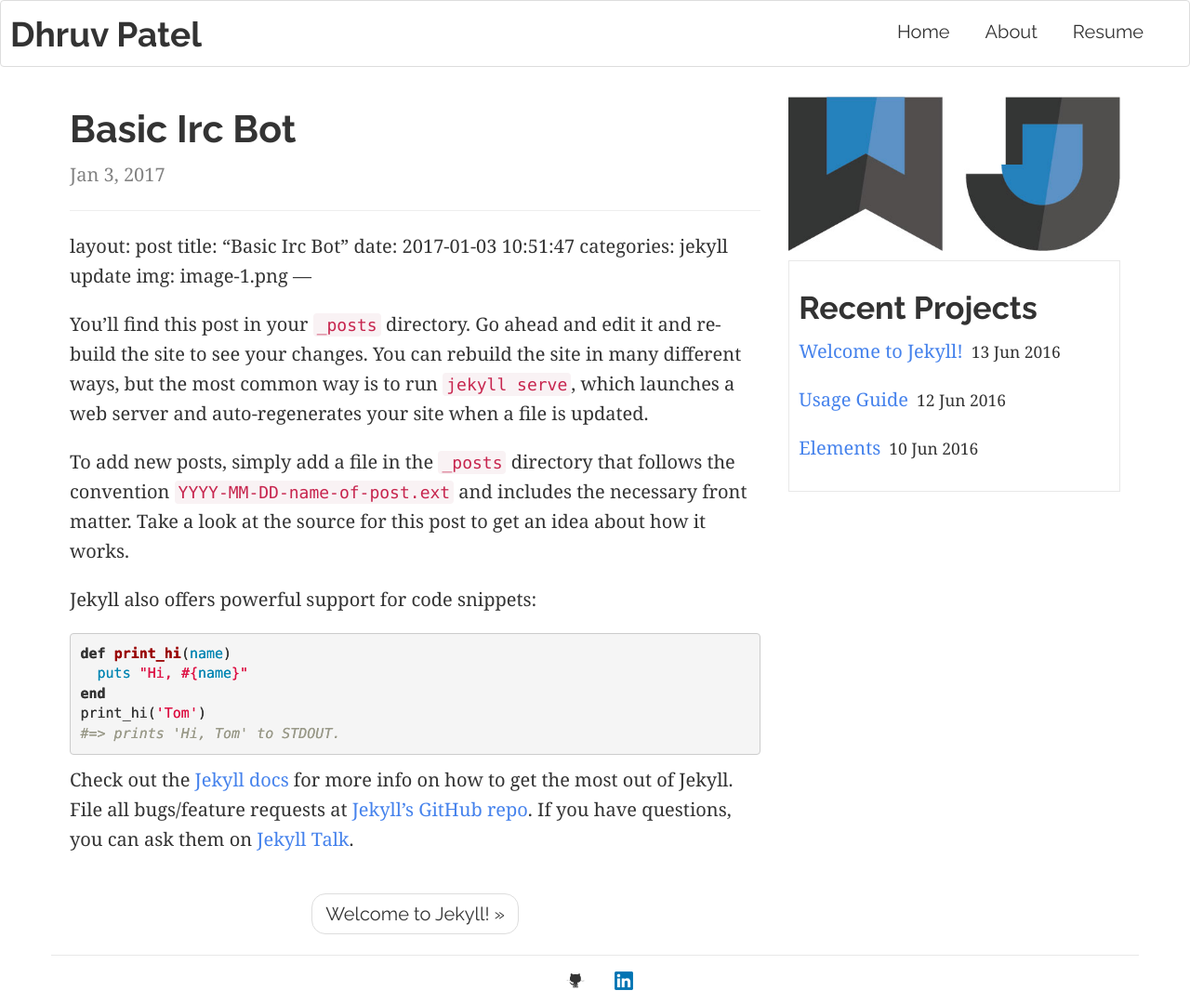
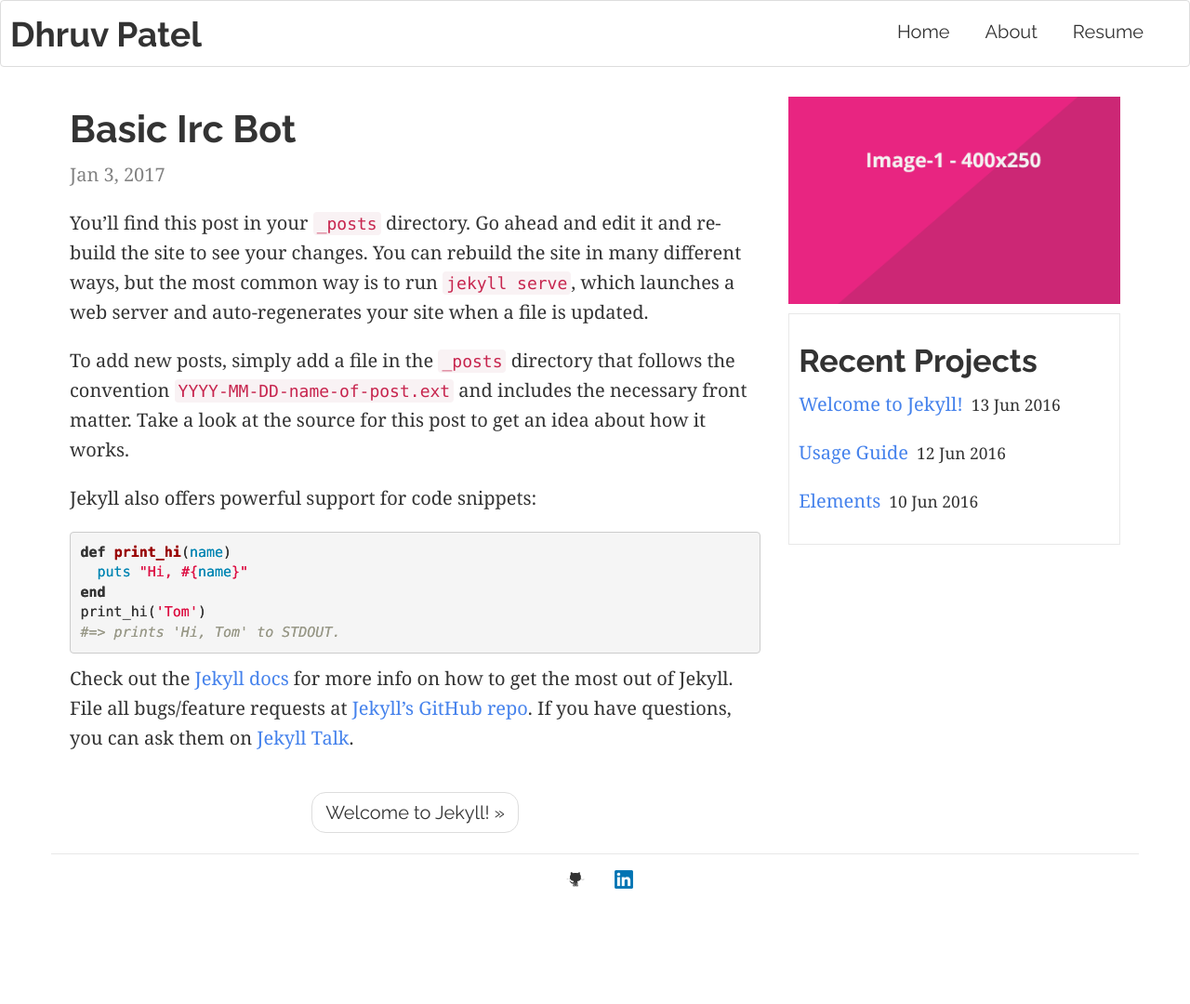
Before and after one commit to pateldhruv1993/pateldhruv1993, a Jekyll site: the page built from _posts/2017-01-03-basic-irc-bot.markdown, in a window 1280 px wide. Shown: the whole page at 93% size. Built offline with Jekyll 4.4.1, drawn with Linux system fonts in a browser that asks for light colours; our own code applies the rules of GitHub Pages for plain Markdown files; after the commit the page ends 971 px from its top, so only the background shows below that.

Commit message:
Updated 2017-01-03-basic-irc-bot.markdown

```diff
--- a/_posts/2017-01-03-basic-irc-bot.markdown
+++ b/_posts/2017-01-03-basic-irc-bot.markdown
@@ -1,14 +1,11 @@
 ---
 published: true
----
----
 layout: post
-title: "Basic Irc Bot"
-date: 2017-01-03 10:51:47
+title: Basic Irc Bot
+date: 2017-01-03T10:51:47.000Z
 categories: jekyll update
 img: image-1.png
 ---
-
 You’ll find this post in your `_posts` directory. Go ahead and edit it and re-build the site to see your changes. You can rebuild the site in many different ways, but the most common way is to run `jekyll serve`, which launches a web server and auto-regenerates your site when a file is updated.
 
 To add new posts, simply add a file in the `_posts` directory that follows the convention `YYYY-MM-DD-name-of-post.ext` and includes the necessary front matter. Take a look at the source for this post to get an idea about how it works.
```
